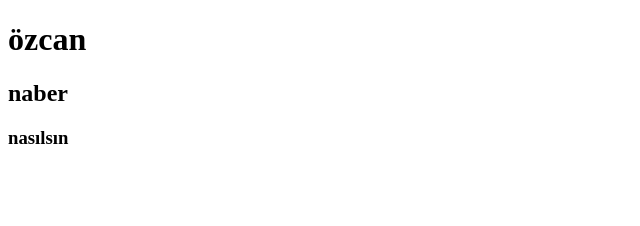
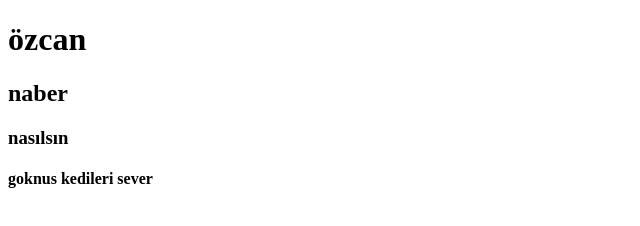
Before and after one commit to ozcan1289/denemestatik, a plain HTML site: page index.html in a window 1280 px wide. Shown: the whole page, without its empty margins (0-640 px from the left). Drawn offline with Linux system fonts and the light colour scheme.

Commit message:
Update index.html

```diff
--- a/index.html
+++ b/index.html
@@ -10,5 +10,6 @@
     <h1>özcan</h1>
     <h2>naber</h2>
     <h3>nasılsın</h3>
+    <h4>goknus kedileri sever</h4>
 </body>
 </html>
```
